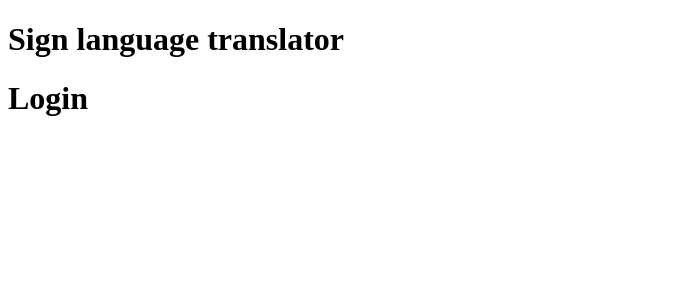
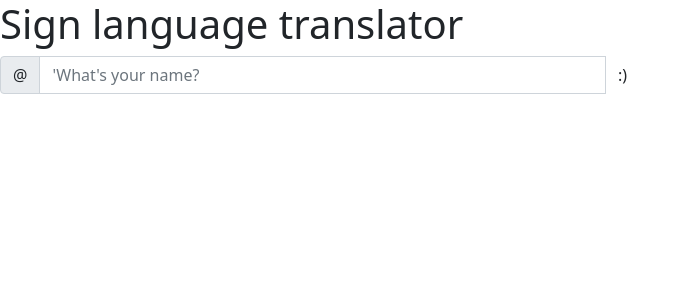
Before and after one commit to TimoJarvenpaa/sign-language-translator, a React (Create React App) app: page / in a window 1280 px wide. Shown: the top 300 px of the page, without its empty margins (0-690 px from the left). Built offline with nearby package versions, Linux system fonts and the light colour scheme.

Commit message:
FEAT: Add Login form component

```diff
--- a/src/components/Login/Login.js
+++ b/src/components/Login/Login.js
@@ -1,7 +1,9 @@
+import LoginForm from "./LoginForm";
+
 const Login = () => {
 	return (
 		<div className="Login">
-			<h1>Login</h1>
+			<LoginForm />
 		</div>
 	);
 };
--- /dev/null
+++ b/src/components/Login/LoginForm.js
@@ -0,0 +1,26 @@
+const LoginForm = () => {
+	return (
+		<div className="LoginForm">
+			<div className="input-group w-50">
+				<span className="input-group-text" id="username-icon">
+					@
+				</span>
+				<input
+					type="text"
+					className="form-control"
+					placeholder="'What's your name?"
+					aria-describedby="username-icon username-button"
+				/>
+				<button
+					className="btn"
+					type="submit"
+					aria-describedby="username-button"
+				>
+					:)
+				</button>
+			</div>
+		</div>
+	);
+};
+
+export default LoginForm;
--- a/src/index.js
+++ b/src/index.js
@@ -1,5 +1,6 @@
 import React from "react";
 import ReactDOM from "react-dom";
 import App from "./App";
+import "bootstrap/dist/css/bootstrap.min.css";
 
 ReactDOM.render(<App />, document.getElementById("root"));
```
